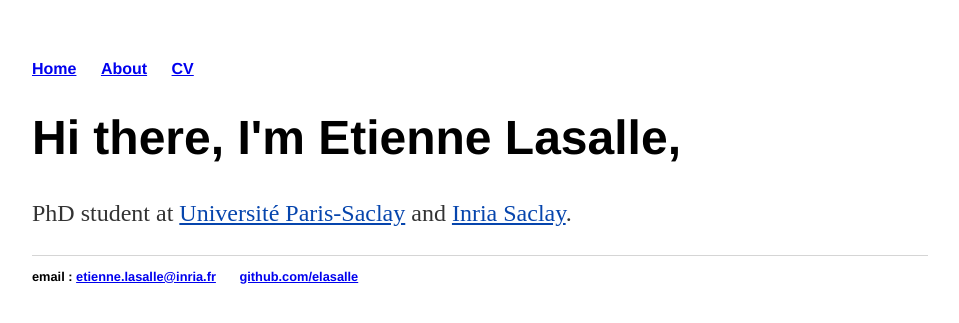
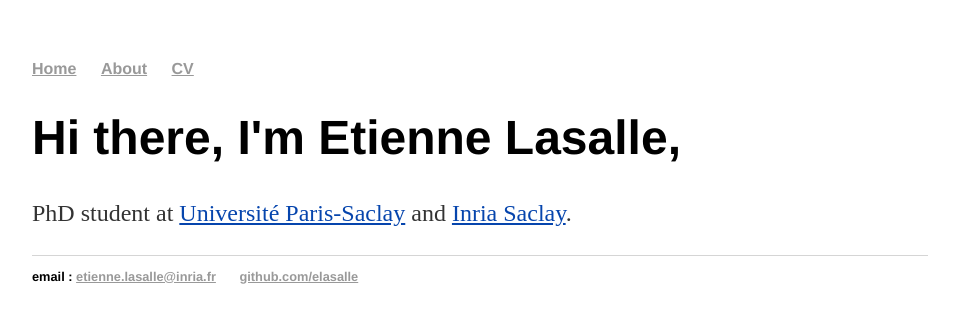
Before and after one commit to elasalle/elasalle.github.io, a Jekyll site: the page built from index.html, in a window 1280 px wide. Shown: the top 323 px of the page, without its empty margins (160-1119 px from the left). Built offline with Jekyll 4.4.1, drawn with Linux system fonts in a browser that asks for light colours.

Commit message:
Update default.html

```diff
--- a/_layouts/default.html
+++ b/_layouts/default.html
@@ -8,9 +8,9 @@
 		<body>
 			<nav>
 	    		<ul>
-	        		<li><a href="/">Home</a></li>
-		        	<li><a href="/about">About</a></li>
-	        		<li><a href="/cv">CV</a></li>
+	        		<li><a class="grey" href="/">Home</a></li>
+		        	<li><a class="grey" href="/about">About</a></li>
+	        		<li><a class="grey" href="/cv">CV</a></li>
 	    		</ul>
 			</nav>
 			<div class="container">
@@ -20,8 +20,8 @@
 			</div><!-- /.container -->
 			<footer>
 	    		<ul>
-	        		<li> email : <a href="mailto:etienne.lasalle@inria.fr">etienne.lasalle@inria.fr</a></li>
-	        		<li><a href="https://github.com/elasalle">github.com/elasalle</a></li>
+	        		<li> email : <a class="grey" href="mailto:etienne.lasalle@inria.fr">etienne.lasalle@inria.fr</a></li>
+	        		<li><a class="grey" href="https://github.com/elasalle">github.com/elasalle</a></li>
 				</ul>
 			</footer>
 		</body>
```
